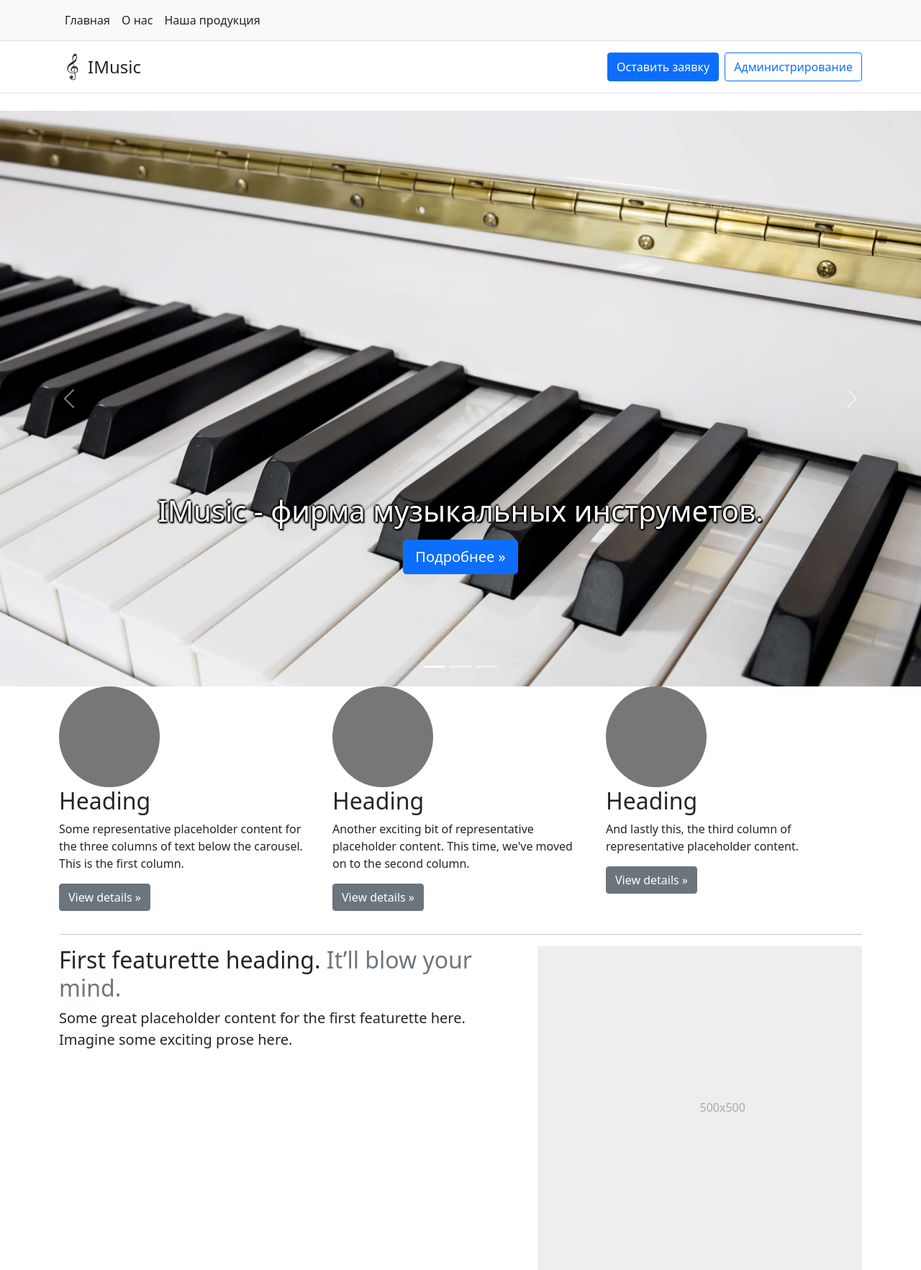
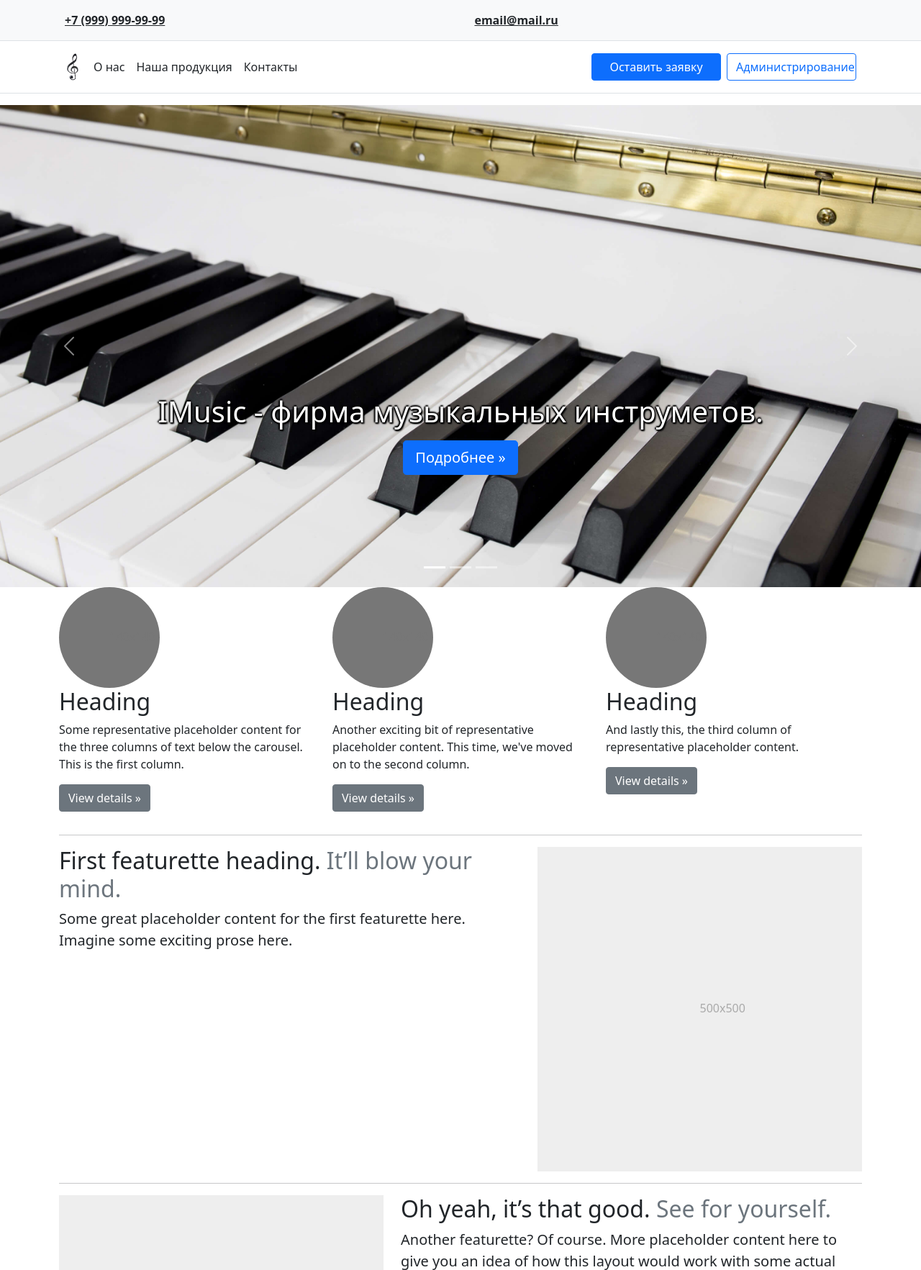
Before and after one commit to Ger-ych/Musical-Instrument-Firm, a PHP site: page / in a window 1280 px wide. Shown: the top 1765 px of the page at 72% size. Run offline with PHP 8.4, Linux system fonts and the light colour scheme.

Commit message:
Edit header and carousel

```diff
--- a/index.php
+++ b/index.php
@@ -8,67 +8,43 @@
 
     <!-- CSS -->
     <link href="https://cdn.jsdelivr.net/npm/bootstrap@5.1.3/dist/css/bootstrap.min.css" rel="stylesheet" integrity="sha384-1BmE4kWBq78iYhFldvKuhfTAU6auU8tT94WrHftjDbrCEXSU1oBoqyl2QvZ6jIW3" crossorigin="anonymous">
+    <link rel="stylesheet" href="static/css/header.css">
     <link rel="stylesheet" href="/static/css/carousel.css">
     <link rel="stylesheet" href="static/css/headers.css">
-
-    <!-- JS -->
-    <script src="https://cdn.jsdelivr.net/npm/bootstrap@5.1.3/dist/js/bootstrap.bundle.min.js" integrity="sha384-ka7Sk0Gln4gmtz2MlQnikT1wXgYsOg+OMhuP+IlRH9sENBO0LRn5q+8nbTov4+1p" crossorigin="anonymous"></script>
 
     <link href="/static/img/favicon.jpg" rel="shortcut icon">
     <title>IMusic</title>
 </head>
 <body>
     <div class="wrapper">
-
-            <nav class="py-2 bg-light border-bottom">
+        <nav class="py-2 bg-light border-bottom top-header">
             <div class="container d-flex flex-wrap">
             <ul class="nav me-auto">
-                    <li class="nav-item"><a href="#" class="nav-link link-dark px-2 active" aria-current="page">Главная</a></li>
-                    <li class="nav-item"><a href="#" class="nav-link link-dark px-2">О нас</a></li>
-                    <li class="nav-item"><a href="#" class="nav-link link-dark px-2">Наша продукция</a></li>
+                <li class="nav-item"><a href="tel:+79999999999" class="nav-link link-dark px-2">+7 (999) 999-99-99</a></li>
+            </ul>
+            <ul class="nav me-auto">
+                <li class="nav-item"><a href="mailto:email@mail.ru" class="nav-link link-dark px-2">email@mail.ru</a></li>
             </ul>
             </div>
         </nav>
-            <header class="py-3 mb-4 border-bottom">
-                <div class="container d-flex flex-wrap justify-content-center">
-                <a href="/" class="d-flex align-items-center mb-3 mb-lg-0 me-lg-auto text-dark text-decoration-none">
+        <header class="p-3 mb-3 border-bottom bot-header">
+            <div class="container">
+                <div class="d-flex flex-wrap align-items-center justify-content-center justify-content-lg-start">
+                    <a href="/" class="d-flex align-items-center mb-2 mb-lg-0 text-dark text-decoration-none">
                         <img src="static/img/favicon.jpg" alt="" height="40">
-                    <span class="fs-4">IMusic</span>
                     </a>
-                <button class="btn btn-primary">Оставить заявку</button>
-                <button class="ms-2 btn btn-outline-primary">Администрирование</button>
+
+                    <ul class="nav col-12 col-lg-auto me-lg-auto mb-2 justify-content-center mb-md-0">
+                    <li><a href="#" class="nav-link px-2 link-dark">О нас</a></li>
+                    <li><a href="#" class="nav-link px-2 link-dark">Наша продукция</a></li>
+                    <li><a href="#" class="nav-link px-2 link-dark">Контакты</a></li>
+                    </ul>
+
+                    <button class="btn btn-primary" type="submit">Оставить заявку</button>
+                    <button class="mx-2 btn btn-outline-primary" type="submit">Администрирование</button>
+                </div>
             </div>
         </header>
-
-            <!--
-            <div class="container">
-             <header>
-                <nav class="navbar navbar-expand-md navbar-light fixed-top bg-light">
-                    <div class="container-fluid">
-                        <a class="navbar-brand" href="#">IMusic</a>
-                        <p>Телефон: +7 (999) 999-99-99</p>
-                        <button class="navbar-toggler collapsed" type="button" data-bs-toggle="collapse" data-bs-target="#navbarCollapse" aria-controls="navbarCollapse" aria-expanded="false" aria-label="Toggle navigation">
-                            <span class="navbar-toggler-icon"></span>
-                        </button>
-                        <div class="navbar-collapse collapse" id="navbarCollapse" style="">
-                            <ul class="navbar-nav me-auto mb-2 mb-md-0">
-                                <li class="nav-item">
-                                    <a class="nav-link" aria-current="page" href="#">О нас</a>
-                                </li>
-                                <li class="nav-item">
-                                    <a class="nav-link" href="#">Наша продукция</a>
-                                </li>
-                                <li class="nav-item">
-                                    <a class="nav-link" href="#">Контакты</a>
-                                </li>
-                            </ul>
-                            <button class="btn btn-primary" type="submit">Оставить заявку</button>
-                            <button class="ms-2 btn btn-outline-primary" type="submit">Администрирование</button>
-                        </div>
-                    </div>
-                </nav>
-            </header>
-        </div> -->
         <main>
             <div id="myCarousel" class="carousel slide pointer-event" data-bs-ride="carousel">
                 <div class="carousel-indicators">
@@ -210,5 +186,9 @@
             </footer>
         </main>
     </div>
+
+    <!-- JS -->
+    <script src="https://cdn.jsdelivr.net/npm/bootstrap@5.1.3/dist/js/bootstrap.bundle.min.js" integrity="sha384-ka7Sk0Gln4gmtz2MlQnikT1wXgYsOg+OMhuP+IlRH9sENBO0LRn5q+8nbTov4+1p" crossorigin="anonymous"></script>
+    <script src="static/js/set_carousel_height.js"></script>
 </body>
 </html>
--- a/static/css/carousel.css
+++ b/static/css/carousel.css
@@ -1,5 +1,4 @@
 .carousel {
-    height: 100vh;
     min-height: 500px;
 }
 
--- /dev/null
+++ b/static/css/header.css
@@ -0,0 +1,8 @@
+.top-header {
+    text-decoration: underline;
+    font-weight: 600;
+}
+
+header button {
+    width: 180px;
+}
--- /dev/null
+++ b/static/js/set_carousel_height.js
@@ -0,0 +1,12 @@
+let top_header = document.querySelector(".top-header");
+let bot_header = document.querySelector(".bot-header");
+let carousel = document.querySelector(".carousel");
+
+function set_carousel_height() {
+    let header_height = top_header.getBoundingClientRect().height + bot_header.getBoundingClientRect().height;
+    let carousel_height = window.innerHeight - header_height;
+    carousel.style.height = carousel_height + "px";
+}
+
+set_carousel_height();
+window.addEventListener("resize", set_carousel_height);
```
Also changed, not shown: static/css/global.css (added). Lines whose indentation alone changed are shown as unchanged.
